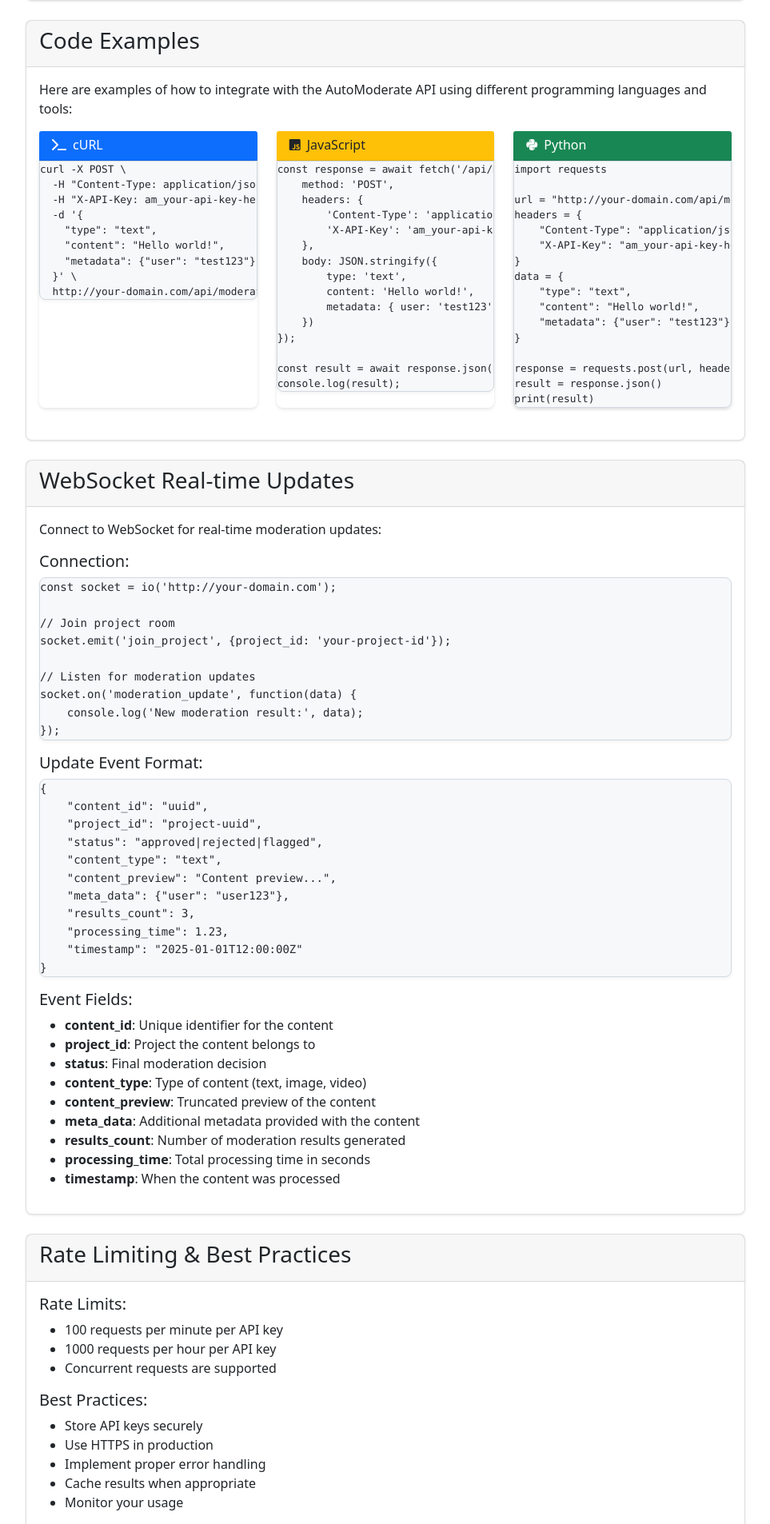
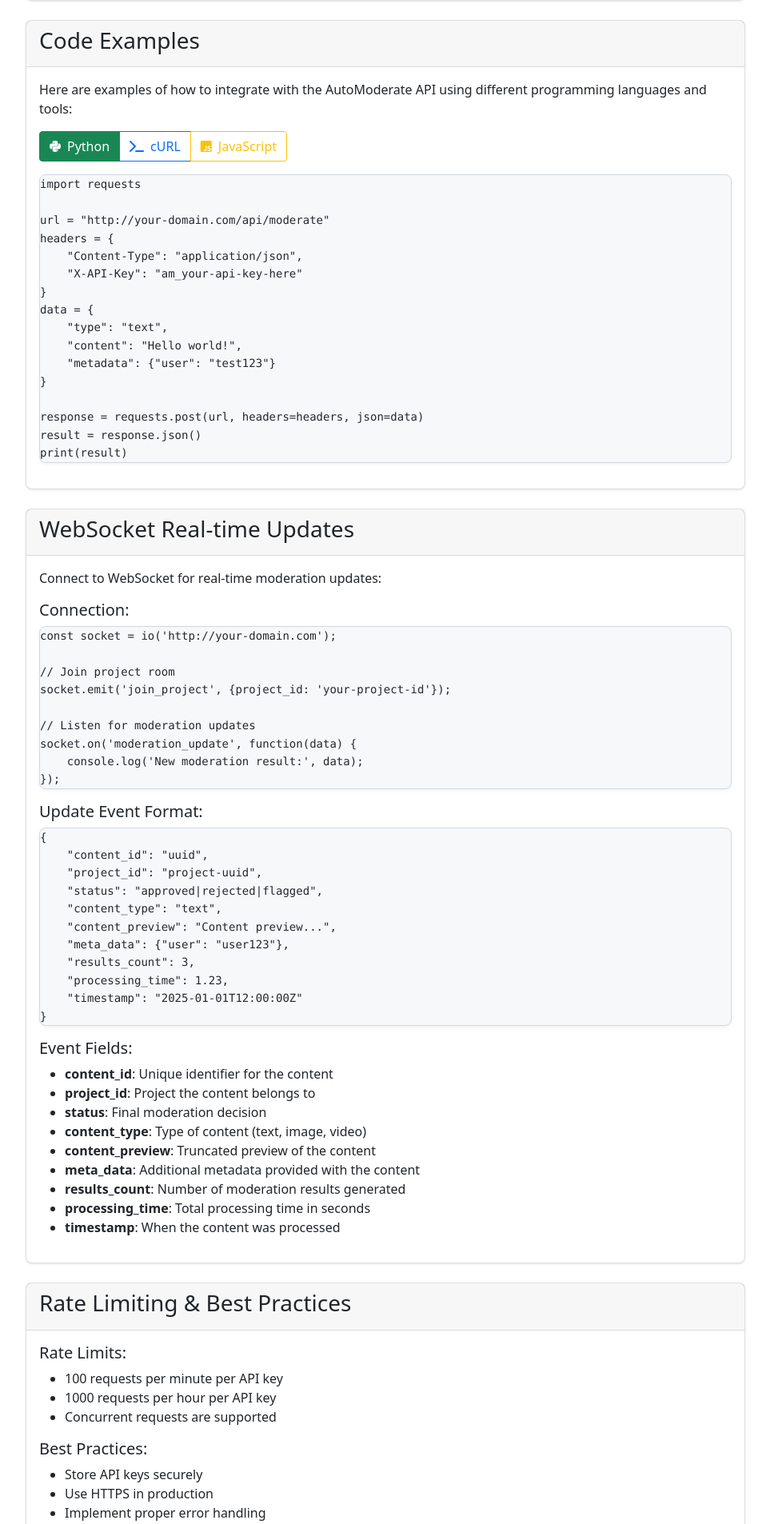
Before and after one commit to Significant-Gravitas/AutoModerate, a Python web app: template app/templates/api/docs.html in a window 1280 px wide. Shown: the part 4189-6095 px from the top of the page at 80% size, without its empty margins (312-1275 px from the left). Run offline with Jinja, Linux system fonts and the light colour scheme; the template is opened without the code that fills it, so the values that code supplies are empty; some libraries are stand-ins or nearby versions.

Commit message:
Add interactive language switcher for code examples
Introduces a language selector UI and supporting JavaScript to toggle between Python, cURL, and JavaScript code examples in the API documentation. Improves usability by allowing users to view code samples in their preferred language.

```diff
--- a/app/static/js/api/docs.js
+++ b/app/static/js/api/docs.js
@@ -47,6 +47,9 @@ document.addEventListener('DOMContentLoaded', function() {
 
     // Add copy buttons to code blocks
     addCopyButtonsToCodeBlocks();
+
+    // Initialize language switcher
+    initializeLanguageSwitcher();
 
     // Watch for theme changes
     const observer = new MutationObserver(function(mutations) {
@@ -144,3 +147,29 @@ function copyCode(button) {
         }, 2000);
     });
 }
+
+// Initialize language switcher functionality
+function initializeLanguageSwitcher() {
+    const languageButtons = document.querySelectorAll('[data-lang]');
+    const codeExamples = document.querySelectorAll('.code-example[data-lang]');
+
+    languageButtons.forEach(button => {
+        button.addEventListener('click', function() {
+            const selectedLang = this.getAttribute('data-lang');
+
+            // Update button states
+            languageButtons.forEach(btn => btn.classList.remove('active'));
+            this.classList.add('active');
+
+            // Show/hide appropriate code examples
+            codeExamples.forEach(example => {
+                const exampleLang = example.getAttribute('data-lang');
+                if (exampleLang === selectedLang) {
+                    example.style.display = 'block';
+                } else {
+                    example.style.display = 'none';
+                }
+            });
+        });
+    });
+}
--- a/app/templates/api/docs.html
+++ b/app/templates/api/docs.html
@@ -4,7 +4,7 @@
 
 {% block scripts %}
 <link href="{{ url_for('static', filename='css/api/docs.css') }}?v=2.1" rel="stylesheet">
-<script src="{{ url_for('static', filename='js/api/docs.js') }}?v=2.1"></script>
+<script src="{{ url_for('static', filename='js/api/docs.js') }}?v=2.2"></script>
 {% endblock %}
 
 {% block content %}
@@ -318,66 +318,27 @@
                 <div class="card-body">
                     <p>Here are examples of how to integrate with the AutoModerate API using different programming languages and tools:</p>
 
-                    <div class="row">
-                        <!-- cURL Example -->
-                        <div class="col-lg-4 mb-4">
-                            <div class="card h-100 example-card">
-                                <div class="card-header bg-primary text-white">
-                                    <h6 class="mb-0"><i class="fas fa-terminal me-2"></i>cURL</h6>
-                                </div>
-                                <div class="card-body p-0">
-                                    <div class="code-container">
-                                        <pre class="code-block mb-0"><code>curl -X POST \
-  -H "Content-Type: application/json" \
-  -H "X-API-Key: am_your-api-key-here" \
-  -d '{
-    "type": "text",
-    "content": "Hello world!",
-    "metadata": {"user": "test123"}
-  }' \
-  http://your-domain.com/api/moderate</code></pre>
-                                    </div>
-                                </div>
-                            </div>
+                    <!-- Language Selector Buttons -->
+                    <div class="mb-3">
+                        <div class="btn-group" role="group" aria-label="Language selector">
+                            <button type="button" class="btn btn-outline-success active" data-lang="python">
+                                <i class="fab fa-python me-2"></i>Python
+                            </button>
+                            <button type="button" class="btn btn-outline-primary" data-lang="curl">
+                                <i class="fas fa-terminal me-2"></i>cURL
+                            </button>
+                            <button type="button" class="btn btn-outline-warning" data-lang="javascript">
+                                <i class="fab fa-js-square me-2"></i>JavaScript
+                            </button>
                         </div>
+                    </div>
 
-                        <!-- JavaScript Example -->
-                        <div class="col-lg-4 mb-4">
-                            <div class="card h-100 example-card">
-                                <div class="card-header bg-warning text-dark">
-                                    <h6 class="mb-0"><i class="fab fa-js-square me-2"></i>JavaScript</h6>
-                                </div>
-                                <div class="card-body p-0">
-                                    <div class="code-container">
-                                        <pre class="code-block mb-0"><code>const response = await fetch('/api/moderate', {
-    method: 'POST',
-    headers: {
-        'Content-Type': 'application/json',
-        'X-API-Key': 'am_your-api-key-here'
-    },
-    body: JSON.stringify({
-        type: 'text',
-        content: 'Hello world!',
-        metadata: { user: 'test123' }
-    })
-});
-
-const result = await response.json();
-console.log(result);</code></pre>
-                                    </div>
-                                </div>
-                            </div>
-                        </div>
-
-                        <!-- Python Example -->
-                        <div class="col-lg-4 mb-4">
-                            <div class="card h-100 example-card">
-                                <div class="card-header bg-success text-white">
-                                    <h6 class="mb-0"><i class="fab fa-python me-2"></i>Python</h6>
-                                </div>
-                                <div class="card-body p-0">
-                                    <div class="code-container">
-                                        <pre class="code-block mb-0"><code>import requests
+                    <!-- Code Examples -->
+                    <div class="code-examples">
+                        <!-- Python Example (shown by default) -->
+                        <div class="code-example" data-lang="python" style="display: block;">
+                            <div class="code-container">
+                                <pre class="code-block"><code>import requests
 
 url = "http://your-domain.com/api/moderate"
 headers = {
@@ -393,8 +354,42 @@ data = {
 response = requests.post(url, headers=headers, json=data)
 result = response.json()
 print(result)</code></pre>
-                                    </div>
-                                </div>
+                            </div>
+                        </div>
+
+                        <!-- cURL Example -->
+                        <div class="code-example" data-lang="curl" style="display: none;">
+                            <div class="code-container">
+                                <pre class="code-block"><code>curl -X POST \
+  -H "Content-Type: application/json" \
+  -H "X-API-Key: am_your-api-key-here" \
+  -d '{
+    "type": "text",
+    "content": "Hello world!",
+    "metadata": {"user": "test123"}
+  }' \
+  http://your-domain.com/api/moderate</code></pre>
+                            </div>
+                        </div>
+
+                        <!-- JavaScript Example -->
+                        <div class="code-example" data-lang="javascript" style="display: none;">
+                            <div class="code-container">
+                                <pre class="code-block"><code>const response = await fetch('/api/moderate', {
+    method: 'POST',
+    headers: {
+        'Content-Type': 'application/json',
+        'X-API-Key': 'am_your-api-key-here'
+    },
+    body: JSON.stringify({
+        type: 'text',
+        content: 'Hello world!',
+        metadata: { user: 'test123' }
+    })
+});
+
+const result = await response.json();
+console.log(result);</code></pre>
                             </div>
                         </div>
                     </div>
```
